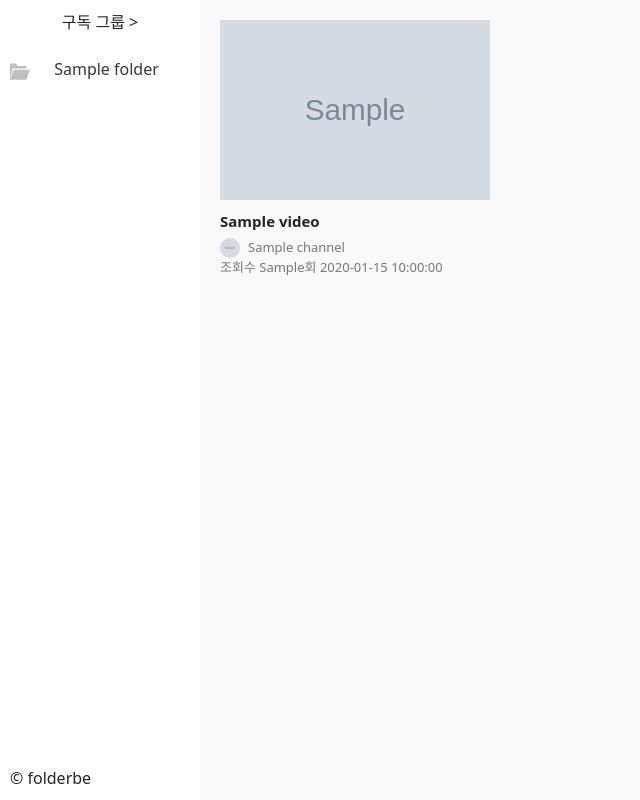
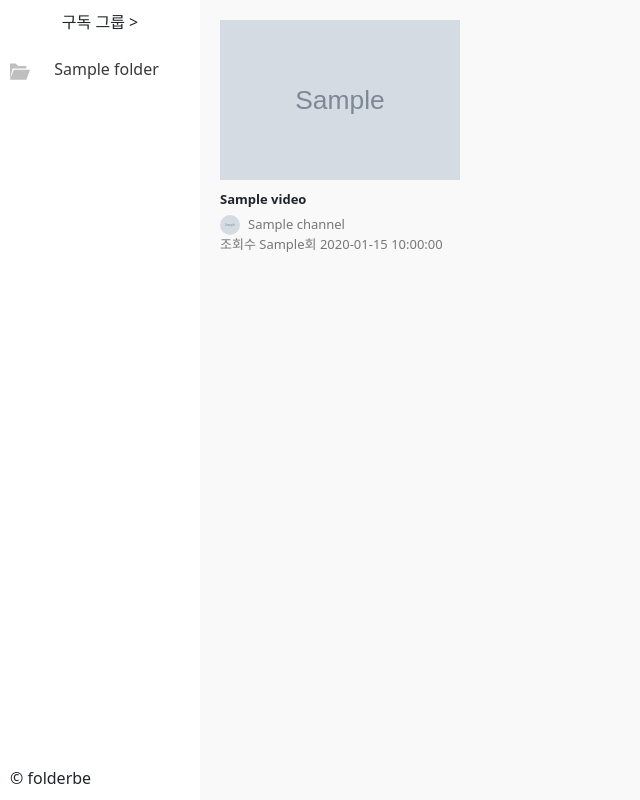
Before and after one commit to ssoonan/folderbe, a Flask app: template app/templates/index.html in a window 1280 px wide. Shown: the part 70-870 px from the top of the page, without its empty margins (0-640 px from the left). Run offline with Flask 2, Linux system fonts and the light colour scheme; the template is opened without the code that fills it: most values are stand-ins (such as "Sample title", 1, 10 or a date in 2020); grey boxes marked "Sample" are stand-in pictures; parts of the project's set-up code (start-up, migrations or seed data) failed here and were passed over; some libraries are stand-ins or nearby versions.

Commit message:
UI: main 영상 여백, 크기 조정

```diff
--- a/app/static/style.css
+++ b/app/static/style.css
@@ -82,9 +82,10 @@ main {
 }
 
 .thumbnail {
+  margin-right: 1.3rem;
   margin-bottom: 10rem;
   font-size: 1.3rem;
-  width: 30rem;
+  width: 24rem;
   height: 20rem;
 
 }
@@ -100,14 +101,13 @@ main {
 .thumbnail__title {
   margin-top: 1rem;
   margin-bottom: .5rem;
-  margin-right: 1rem;
-  font-size: 1.5rem;
+
+  font-size: 1.3rem;
   font-weight: 550;
 }
 
 .thumbnail__img {
-  width: 27rem;
-  height: 18rem;
+  height: 16rem;
 }
 
 .thumbnail__channel {
```
